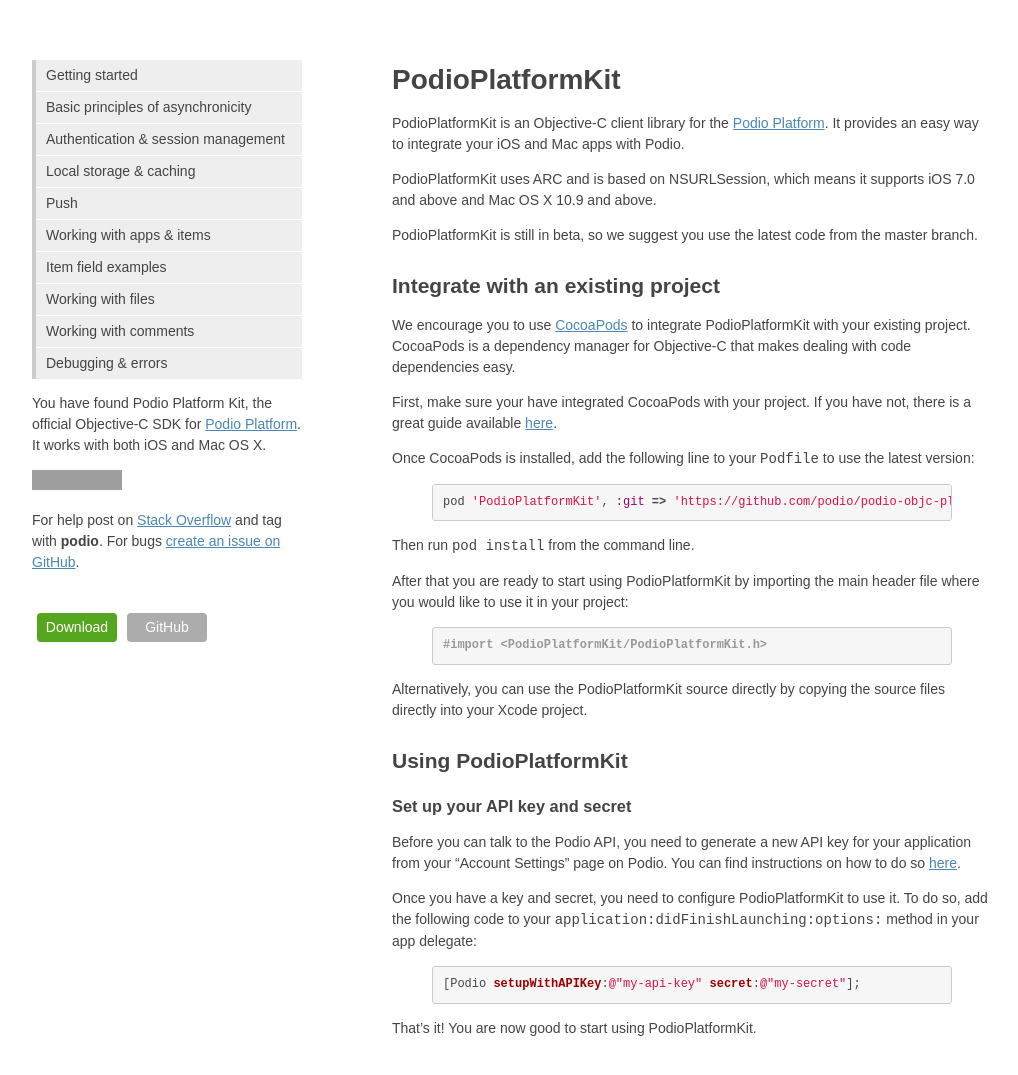
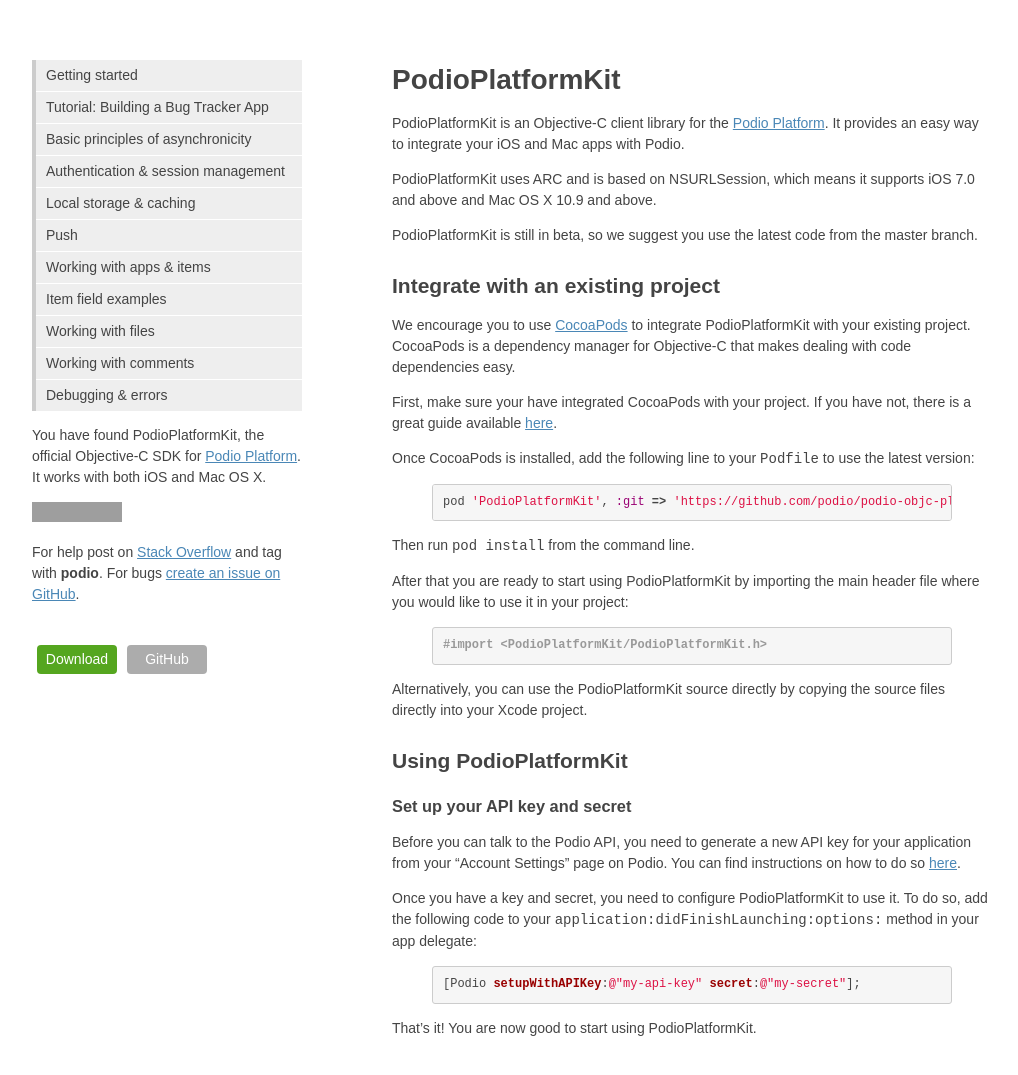
Before and after one commit to podio/podio-objc-platform, a Jekyll site: the page built from index.md, in a window 1280 px wide and 1099 px high. Shown: the top 1075 px of the window, without its empty margins (128-1146 px from the left). Built offline with Jekyll 4.4.1, drawn with Linux system fonts in a browser that asks for light colours; grey boxes are pictures that could not be loaded.

Commit message:
Added tutorial section

```diff
--- a/_layouts/default.html
+++ b/_layouts/default.html
@@ -2,7 +2,7 @@
 <html>
   <head>
     <link href="{{ site.baseurl}}/favicon.ico" rel="shortcut icon" sizes="16x16 32x32 64x64" />
-    <title>Podio Platform Kit • The Objective-C SDK for Podio Platform</title>
+    <title>PodioPlatformKit • The Objective-C SDK for Podio Platform</title>
     <link rel="stylesheet" href="{{ site.baseurl}}/css/normalize.css">
     <link rel="stylesheet" href="{{ site.baseurl}}/css/syntax.css">
     <link rel="stylesheet" href="{{ site.baseurl}}/css/style.css">
@@ -13,6 +13,7 @@
         <nav>
           <ul>
             <li class="{% if page.active == 'index' %}active{% endif %}"><a href="{{ site.baseurl}}/">Getting started</a></li>
+            <li class="{% if page.active == 'tutorial' %}active{% endif %}"><a href="{{ site.baseurl}}/tutorial">Tutorial: Building a Bug Tracker App</a></li>
             <li class="{% if page.active == 'async' %}active{% endif %}"><a href="{{ site.baseurl}}/async">Basic principles of asynchronicity</a></li>
             <li class="{% if page.active == 'auth' %}active{% endif %}"><a href="{{ site.baseurl}}/authentication">Authentication &amp; session management</a></li>
             <li class="{% if page.active == 'storage' %}active{% endif %}"><a href="{{ site.baseurl}}/storage">Local storage  &amp; caching</a></li>
@@ -24,7 +25,7 @@
             <li class="{% if page.active == 'debug' %}active{% endif %}"><a href="{{ site.baseurl}}/debug">Debugging &amp; errors</a></li>
           </ul>
         </nav>
-        <p>You have found Podio Platform Kit, the official Objective-C SDK for <a href="https://platform.podio.com/">Podio Platform</a>. It works with both iOS and Mac OS X.</p>
+        <p>You have found PodioPlatformKit, the official Objective-C SDK for <a href="https://platform.podio.com/">Podio Platform</a>. It works with both iOS and Mac OS X.</p>
         <p>
           <a href="https://travis-ci.org/podio/podio-objc-platform"><img src="https://travis-ci.org/podio/podio-objc.png?branch=master" alt="Build Status"></a>
         </p>
```
Also changed, not shown: tutorial/index.md (added, +20 -0 lines).
